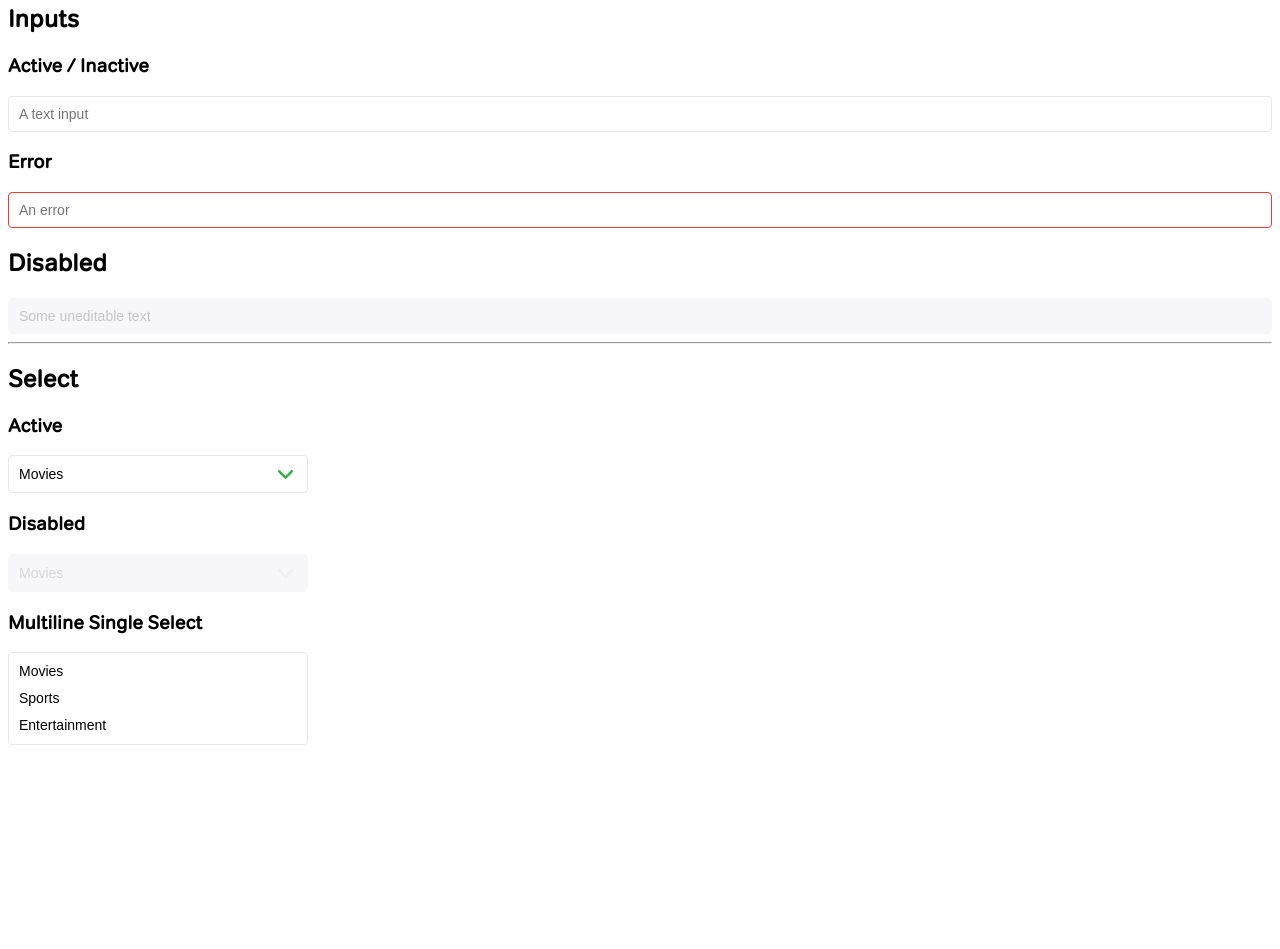
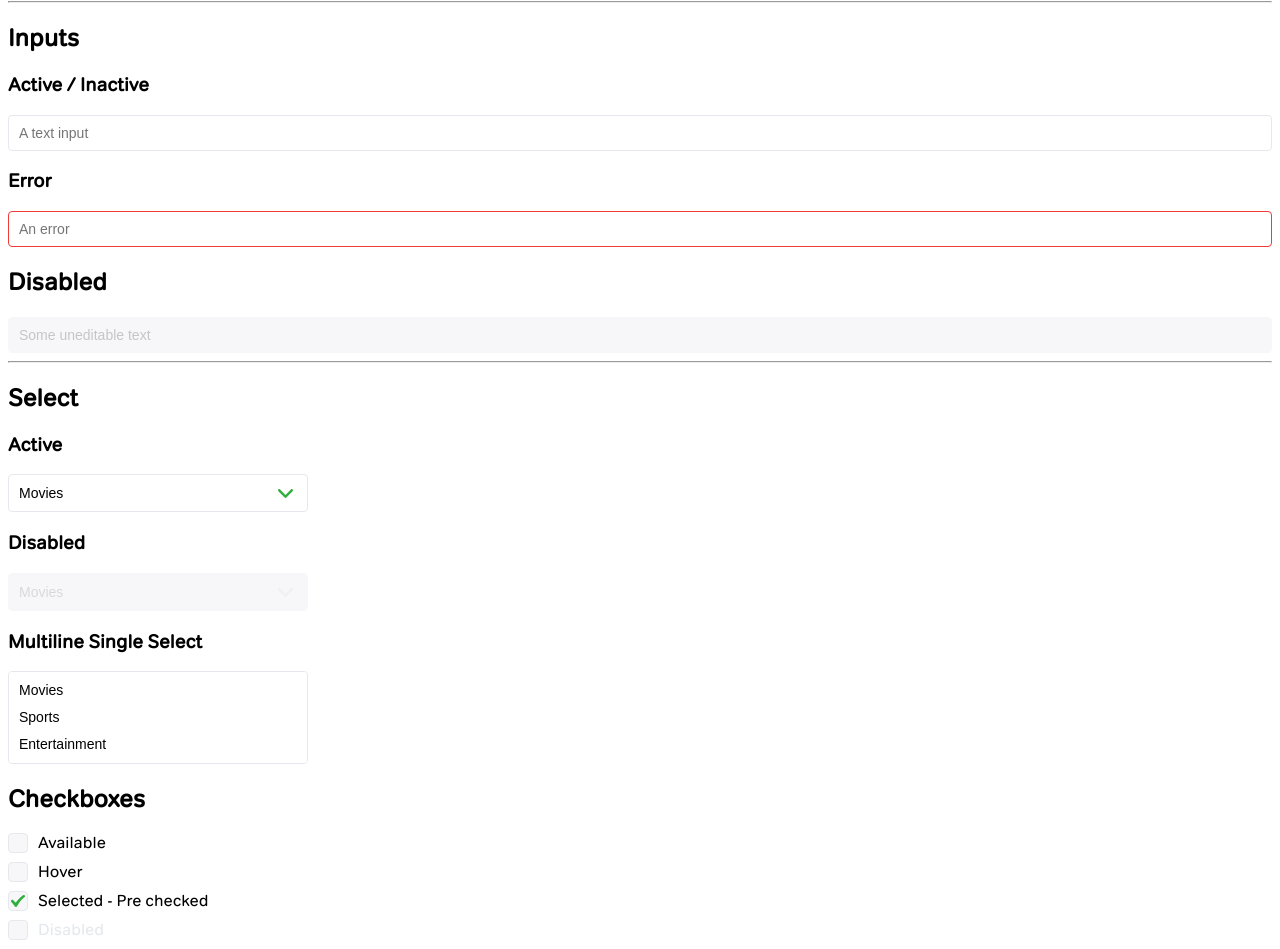
Before and after one commit to rogerfranklin2/nowtv-styleguide, a website built with webpack: page index.html in a window 1280 px wide. Shown: the part 834-1783 px from the top of the page. Before the commit the page ends 1739 px from the top, so only its background shows below. Built offline with nearby package versions, Linux system fonts and the light colour scheme.

Commit message:
SN, PT:  Add checkboxes

```diff
--- a/index.html
+++ b/index.html
@@ -15,6 +15,7 @@
         <li><a href="#text-links">Links</a></li>
         <li><a href="#inputs">Inputs</a></li>
         <li><a href="#selects">Selects</a></li>
+        <li><a href="#checkboxes">Checkboxes</a></li>
     </ul>
 
     <hr/>
@@ -92,15 +93,19 @@
         <option value="kids">Kids</option>
     </select>
 
-<br>
-<br>
-<br>
-<br>
-<br>
-<br>
-<br>
-<br>
-<br>
+    <h2 id="checkboxes">Checkboxes</h2>
+
+    <input type="checkbox" name="checkbox-available" id="checkbox-available" class="now-checkbox"/>
+    <label for="checkbox-available">Available</label>
+
+    <input type="checkbox" name="checkbox-hover" id="checkbox-hover" class="now-checkbox"/>
+    <label for="checkbox-available">Hover</label>
+
+    <input type="checkbox" name="checkbox-pre-selected" id="checkbox-pre-selected" class="now-checkbox" checked/>
+    <label for="checkbox-pre-selected">Selected - Pre checked</label>
+
+    <input type="checkbox" name="checkbox-disabled" id="checkbox-disabled" class="now-checkbox" disabled/>
+    <label for="checkbox-disabled">Disabled</label>
 
 </body>
 </html>
--- /dev/null
+++ b/scss/components/checkbox.scss
@@ -0,0 +1,50 @@
+.now-checkbox {
+  position: absolute;
+  left: -9999px;
+}
+
+.now-checkbox + label {
+  display: block;
+  position: relative;
+  padding-left: 30px;
+  box-sizing: border-box;
+  margin: 10px 0;
+  cursor: pointer;
+  text-align: left;
+
+  &:hover:after {
+    background-image: url(../icons/hover-tick-no-bg.svg);
+    background-repeat: no-repeat;
+    background-position: center;
+    background-size: 80%;
+  }
+  &:after {
+    display: block;
+    position: absolute;
+    top: 0;
+    left: 0;
+    content: " ";
+    background-color: $light_grey;
+    border: 1px solid $dark_grey;
+    border-radius: 4px;
+    width: 18px;
+    height: 18px;
+  }
+
+}
+
+.now-checkbox:checked + label:after {
+  background-image: url(../icons/green-tick-no-bg.svg);
+  background-repeat: no-repeat;
+  background-position: center;
+  background-size: 80%;
+}
+
+.now-checkbox:disabled + label {
+  color: $grey;
+  cursor: default;
+
+  &:after {
+    background-image: none;
+  }
+}
--- a/scss/toolkit.scss
+++ b/scss/toolkit.scss
@@ -2,6 +2,7 @@
 @import 'fonts';
 
 @import 'components/button';
+@import 'components/checkbox';
 @import 'components/input';
 @import 'components/link';
 @import 'components/select';
```
Also changed, not shown: dist/toolkit.css, icons/green-tick-no-bg.svg (added), icons/hover-tick-no-bg.svg (added).
